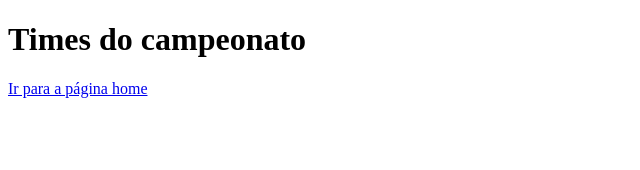
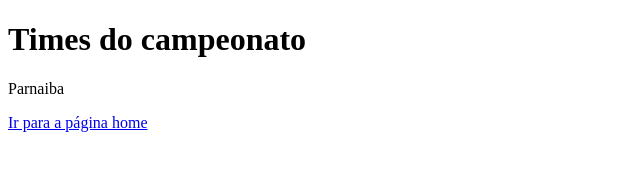
Before and after one commit to raimundolopes/aulaGitDev, a plain HTML site: page times.html in a window 1280 px wide. Shown: the whole page, without its empty margins (0-640 px from the left). Drawn offline with Linux system fonts and the light colour scheme.

Commit message:
adicionado mais um time

```diff
--- a/times.html
+++ b/times.html
@@ -7,6 +7,7 @@
 </head>
 <body>
     <h1>Times do campeonato</h1>
+    <p>Parnaiba</p>
     <a href="index.html">Ir para a página home</a>
 </body>
 </html>
```
